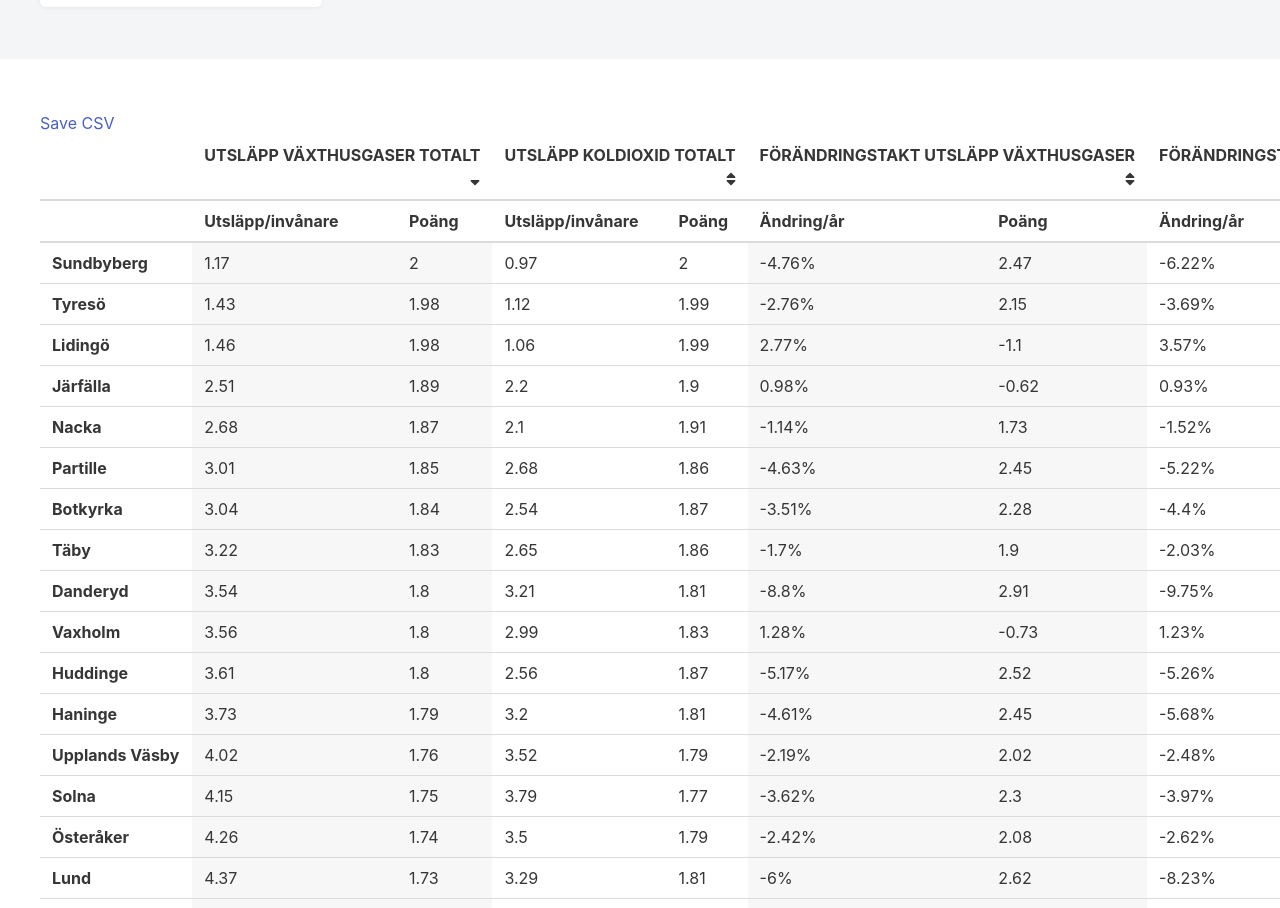
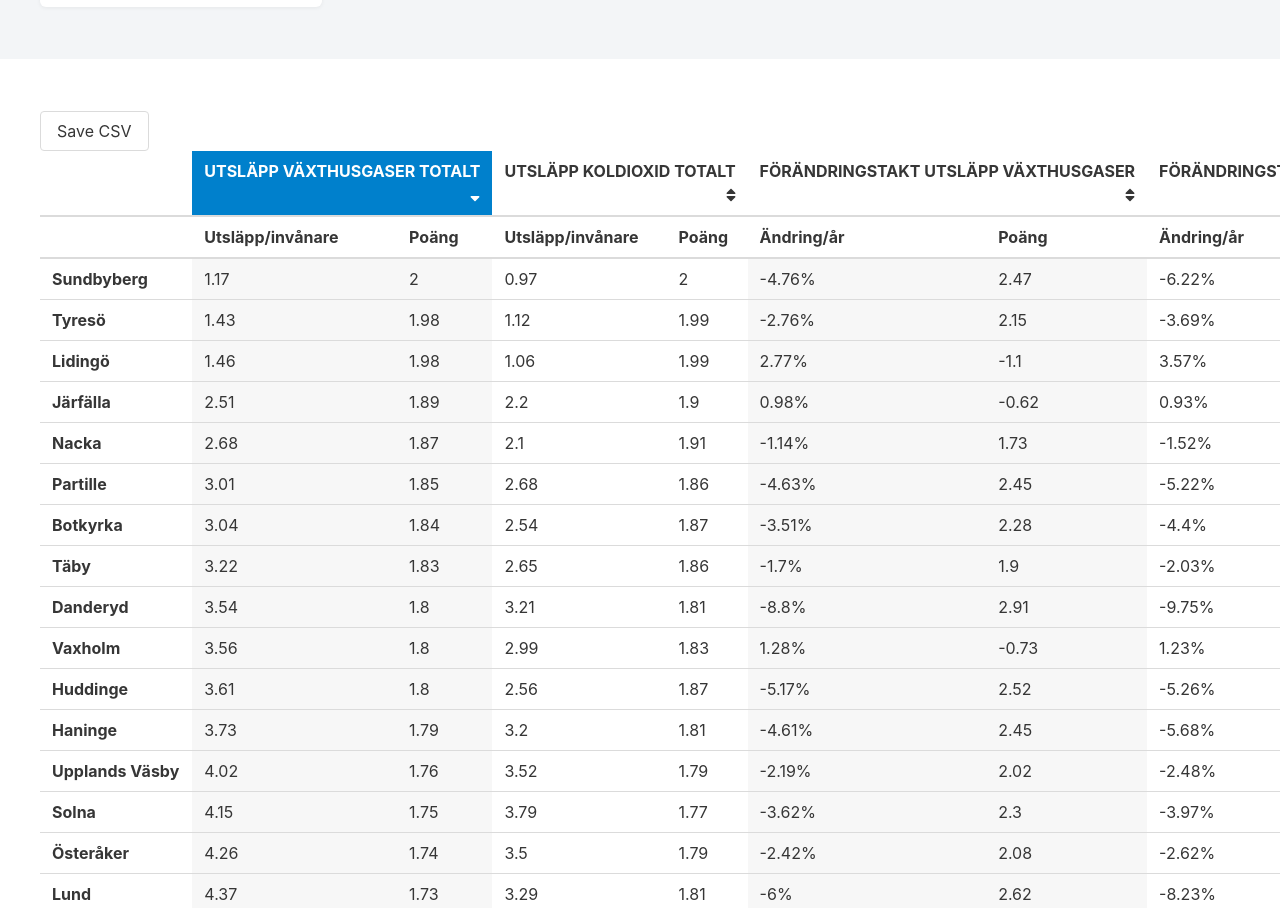
Before and after one commit to cheerfulstoic/kommun_compare, a Vue app in the folder chart/: page / in a window 1280 px wide. Shown: the part 912-1820 px from the top of the page. Built offline with nearby package versions, Linux system fonts and the light colour scheme.

Commit message:
Fix table header sticky styles

```diff
--- a/chart/src/components/PercentageChangeTable.vue
+++ b/chart/src/components/PercentageChangeTable.vue
@@ -1,7 +1,9 @@
 
 <template>
   <div class="percentage-change-table">
-    <a v-bind:href="csv_file_data_url()"
+    <a
+       class="button"
+       v-bind:href="csv_file_data_url()"
        v-bind:download="csv_filename() + '.csv'">Save CSV</a>
 
     <table class="table">
@@ -11,7 +13,7 @@
           <th v-for="(year_data_set, index) in year_data_sets"
             colspan="2"
             v-bind:key="year_data_set.title"
-            class="{'currently-ordered': index == order_index}"
+            :class="{'currently-ordered': index == order_index}"
             v-on:click="toggle_order(index)">
             {{year_data_set.title}}
             <span class="sort-icon" v-if="order_index === index">
@@ -193,10 +195,27 @@ export default {
 }
 
 .table thead {
-  position: sticky;
+  white-space: nowrap;
+}
+
+.title-row th, .subtitle-row th {
+  position: sticky; /* position sticky doesn't work on thead or tr */
   top: 0;
   background-color: white;
-  white-space: nowrap;
+  box-shadow: 0 1px #dbdbdb; /* border doesn't work well with position sticky */
+}
+
+.subtitle-row th {
+  top: 40px;
+}
+
+thead th {
+  cursor: pointer;
+}
+
+.table thead th.currently-ordered {
+  background-color: #0080cc;
+  color: white;
 }
 
 .sort-icon {
```
